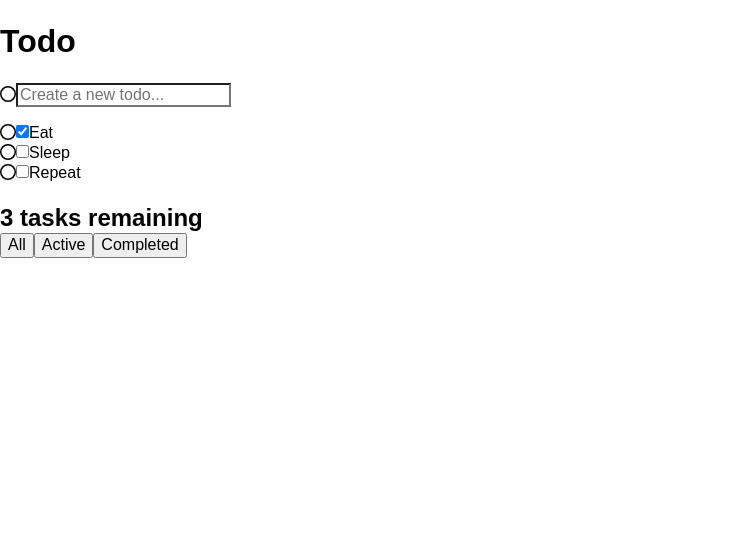
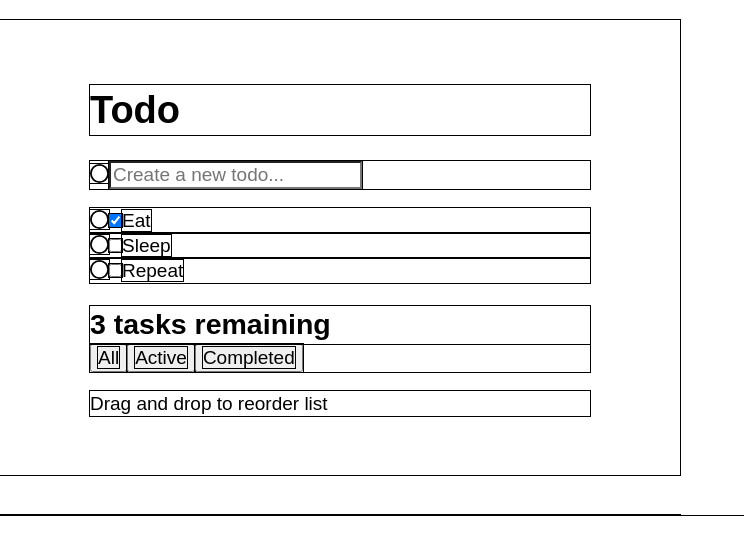
Before and after one commit to tlanettepollard/ToDoApp-TLP, a React (Create React App) app: page / in a window 1280 px wide. Shown: the top 554 px of the page, without its empty margins (0-744 px from the left). Built offline with nearby package versions, Linux system fonts and the light colour scheme; the HTML template or start-up script is replaced by a standard one.

Commit message:
Adding style to base file

```diff
--- a/src/App.js
+++ b/src/App.js
@@ -20,7 +20,7 @@ function App() {
           className='input input__lg'
           name="text"
           autoComplete='off'
-          placeHolder='Create a new todo...'
+          placeholder='Create a new todo...'
         />
       </form>
       <ul
@@ -86,6 +86,8 @@ function App() {
           <span className="visually-hidden"> tasks</span>
         </button>
       </div>
+
+      <p>Drag and drop to reorder list</p>
     </div>
 
 
--- a/src/Sass/base/_base.scss
+++ b/src/Sass/base/_base.scss
@@ -3,10 +3,12 @@
 *::before,
 *::after {
     box-sizing: border-box;
+    outline: 1px solid black;
 }
 
 html {
     font: 62.5% / 1.15 sans-serif;
+    margin: 0;
 }
 
 h1,
@@ -46,6 +48,11 @@ body {
     font: 1.6rem/1.25 Arial, sans-serif;
     //background-color: #f5f5f5;
     //color: #4d4d4d;
+
+    @media screen and (min-width: 620px) {
+        font-size: 1.9rem;
+        line-height: 1.31579;
+    }
 }
 
 /* Global Styles */
@@ -59,3 +66,20 @@ body {
     white-space: nowrap;
 
 }
+/* End Global Styles */
+
+.todoapp {
+    position: relative;
+    padding: 1rem;
+    margin: 2rem 0 4rem 0;
+
+    @media screen and (min-width: 550px) {
+        padding: 4rem;
+    }
+}
+
+.todoapp > * {
+    max-width: 50rem;
+    margin-left: auto;
+    margin-right: auto;
+}
```
Also changed, not shown: 3 other files (tests, documents, lock files or other folders).
